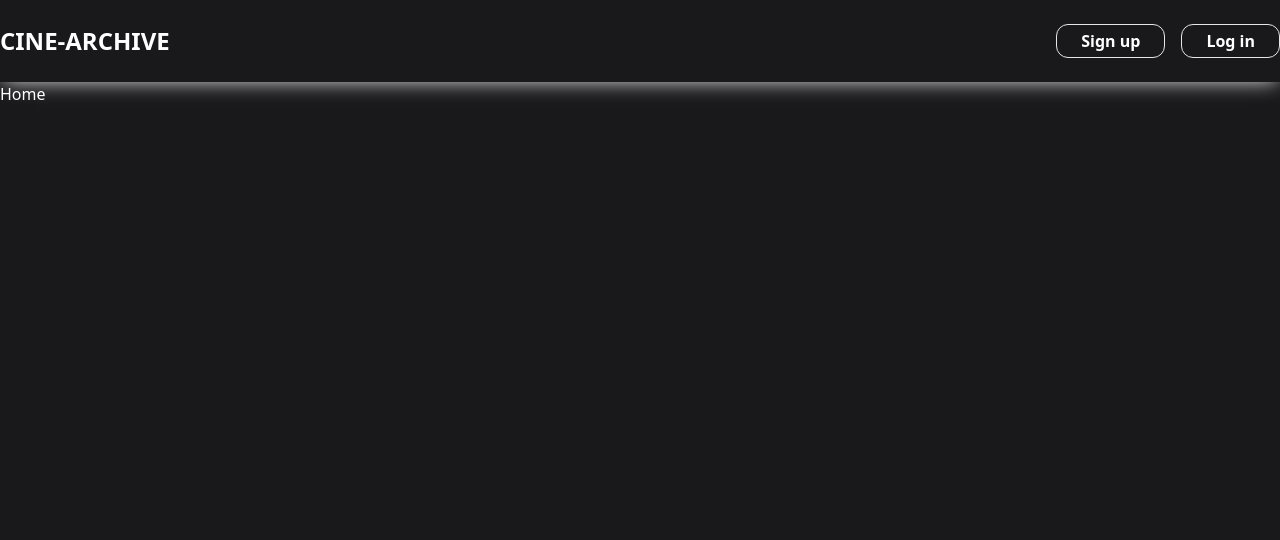
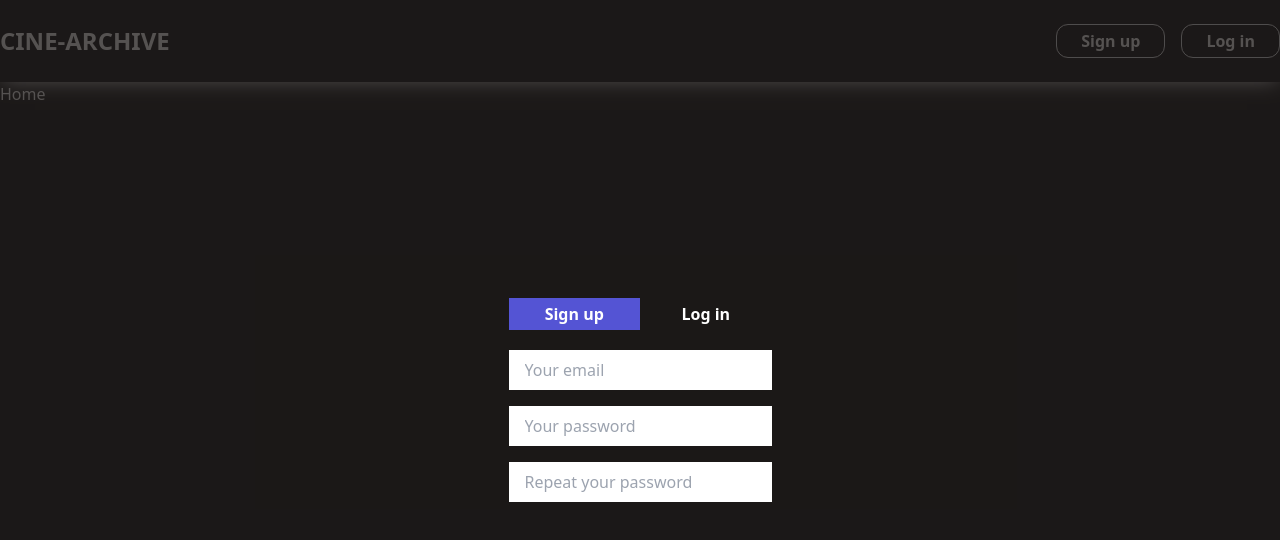
Before and after one commit to Anvar2742/cine-archive, a React (Vite) app in the folder client/: page / in a window 1280 px wide. Both pictures are taken after a click on the button "Sign up". Shown: the top 540 px of the page. Built offline with nearby package versions, Linux system fonts and the light colour scheme.

Commit message:
auth modal basic UI

```diff
--- a/client/src/components/MainLayout.jsx
+++ b/client/src/components/MainLayout.jsx
@@ -1,11 +1,28 @@
-import React from "react";
 import Navbar from "./Navbar";
 import { Outlet } from "react-router-dom";
+import { useState } from "react";
+import AuthModal from "../pages/auth/AuthModal";
 
 const MainLayout = () => {
+    const [isAuth, setIsAuth] = useState(false);
+    const [isSignup, setIsSignup] = useState(null);
+
+    const toggleAuthModal = (passedIsSignup) => {
+        setIsSignup(passedIsSignup);
+        setIsAuth((prev) => !prev);
+    };
+
+    const switchSignUpLogin = (passedIsSignup) => {
+        setIsSignup(passedIsSignup);
+    };
     return (
         <div>
-            <Navbar />
+            <Navbar toggleAuthModal={toggleAuthModal} />
+            {isAuth ? (
+                <AuthModal isSignup={isSignup} switchSignUpLogin={switchSignUpLogin} />
+            ) : (
+                ""
+            )}
             <Outlet />
         </div>
     );
--- a/client/src/components/Navbar.jsx
+++ b/client/src/components/Navbar.jsx
@@ -1,6 +1,6 @@
 import { Link } from "react-router-dom";
 
-const Navbar = () => {
+const Navbar = ({ toggleAuthModal }) => {
     return (
         <header className="py-6 shadow-header">
             <div className="container flex mx-auto items-center justify-between">
@@ -8,10 +8,16 @@ const Navbar = () => {
                     CINE-ARCHIVE
                 </Link>
                 <div className="flex gap-4">
-                    <button className="font-semibold border py-1 px-6 rounded-xl hover:bg-sec transition-colors">
+                    <button
+                        className="font-semibold border py-1 px-6 rounded-xl hover:bg-sec transition-colors"
+                        onClick={() => toggleAuthModal(true)}
+                    >
                         Sign up
                     </button>
-                    <button className="font-semibold border py-1 px-6 rounded-xl hover:bg-sec transition-colors">
+                    <button
+                        className="font-semibold border py-1 px-6 rounded-xl hover:bg-sec transition-colors"
+                        onClick={() => toggleAuthModal(false)}
+                    >
                         Log in
                     </button>
                 </div>
--- a/client/src/pages/auth/AuthModal.jsx
+++ b/client/src/pages/auth/AuthModal.jsx
@@ -0,0 +1,28 @@
+import Login from "./Login";
+import SignUp from "./SignUp";
+
+const AuthModal = ({ isSignup, switchSignUpLogin }) => {
+    return (
+        <div className=" fixed top-0 left-0 right-0 bottom-0 h-screen w-screen bg-stone-900 bg-opacity-75 flex justify-center items-center">
+            <div>
+                <div className=" mb-5 flex">
+                    <button
+                        className={`font-semibold w-1/2 py-1 hover:bg-sec ${isSignup ? "bg-sec" : ""}`}
+                        onClick={() => switchSignUpLogin(true)}
+                    >
+                        Sign up
+                    </button>
+                    <button
+                        className={`font-semibold w-1/2 py-1 hover:bg-sec ${!isSignup ? "bg-sec" : ""}`}
+                        onClick={() => switchSignUpLogin(false)}
+                    >
+                        Log in
+                    </button>
+                </div>
+                {isSignup ? <SignUp /> : <Login />}
+            </div>
+        </div>
+    );
+};
+
+export default AuthModal;
--- /dev/null
+++ b/client/src/pages/auth/Login.jsx
@@ -0,0 +1,28 @@
+import React from "react";
+
+const Login = () => {
+    return (
+        <form className=" flex flex-col gap-4">
+            <label htmlFor="email">
+                <input
+                    type="email"
+                    name="email"
+                    id="email"
+                    placeholder="Your email"
+                    className="border-white py-2 px-4"
+                />
+            </label>
+            <label htmlFor="password">
+                <input
+                    type="password"
+                    name="password"
+                    id="password"
+                    placeholder="Your password"
+                    className="border-white py-2 px-4"
+                />
+            </label>
+        </form>
+    );
+};
+
+export default Login;
--- /dev/null
+++ b/client/src/pages/auth/SignUp.jsx
@@ -0,0 +1,37 @@
+import React from "react";
+
+const SignUp = () => {
+    return (
+        <form className=" flex flex-col gap-4">
+            <label htmlFor="email">
+                <input
+                    type="email"
+                    name="email"
+                    id="email"
+                    placeholder="Your email"
+                    className="border-white py-2 px-4"
+                />
+            </label>
+            <label htmlFor="password">
+                <input
+                    type="password"
+                    name="password"
+                    id="password"
+                    placeholder="Your password"
+                    className="border-white py-2 px-4"
+                />
+            </label>
+            <label htmlFor="passwordRep">
+                <input
+                    type="passwordRep"
+                    name="passwordRep"
+                    id="passwordRep"
+                    placeholder="Repeat your password"
+                    className="border-white py-2 px-4"
+                />
+            </label>
+        </form>
+    );
+};
+
+export default SignUp;
```
